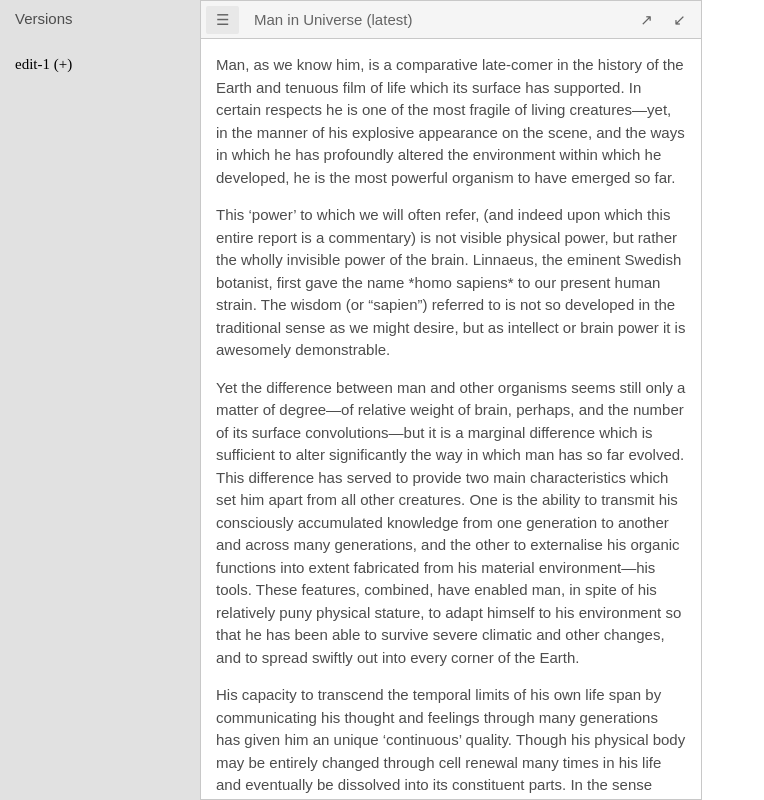
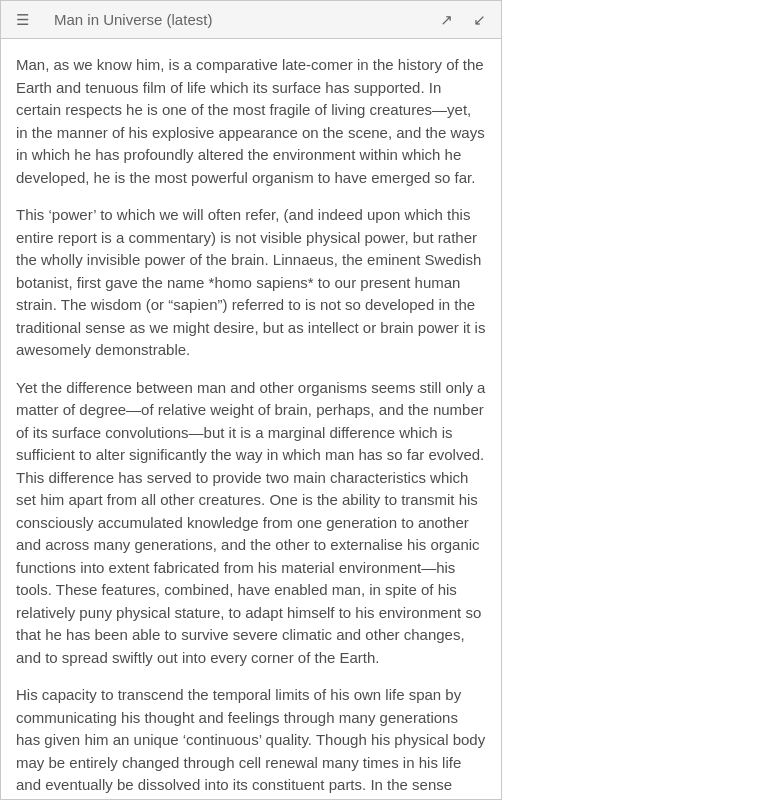
Before and after one commit to mattneary/TOM, a React app: page / in a window 1280 px wide. Shown: the whole page, without its empty margins (0-764 px from the left). Built offline with nearby package versions, Linux system fonts and the light colour scheme; the HTML template or start-up script is replaced by a standard one.

Commit message:
merge concept of editing mode and showing versions for now

```diff
--- a/src/index.tsx
+++ b/src/index.tsx
@@ -653,7 +653,6 @@ export default function App({content}) {
   }
 
   const [editing, setEditing] = React.useState(true)
-  const [showingVersions, setShowingVersions] = React.useState(true)
   const [comparisonVersion, setComparisonVersion] = React.useState(null)
   const history: Content[] = getHistory(model.content)
   const version = model.content.blocks.id
@@ -663,7 +662,7 @@ export default function App({content}) {
   const versionType = root && (rootParent && root.blocks.length < rootParent.blocks.length ? '-' : '+')
   return (
     <div className='pages'>
-      {showingVersions && <div className="versions">
+      {!editing && <div className="versions">
         <header><h1>Versions</h1></header>
         <div className="column">
           {history.map((content, i) => {
@@ -681,15 +680,15 @@ export default function App({content}) {
       </div>}
       {!comparisonVersion && <Tom
         title={`Man in Universe (latest)`}
-        showVersions={setShowingVersions}
-        showingVersions={showingVersions}
+        showVersions={versions => setEditing(!versions)}
+        showingVersions={!editing}
         modelKey={modelKey}
         models={models}
         onChange={m => {
           setModel(m)
         }}
         setEditing={setEditing}
-        immutable={!editing || comparisonVersion}
+        immutable={!editing}
         links={[]}
         key={`${editing}-${comparisonVersion}`}
       />}
```
